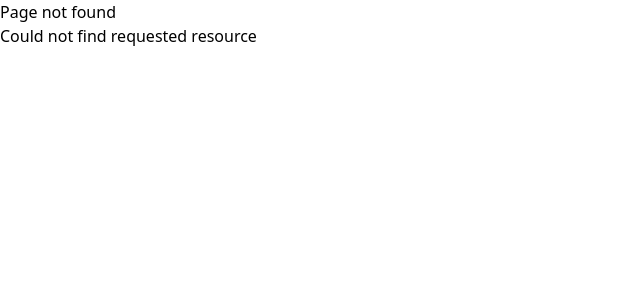
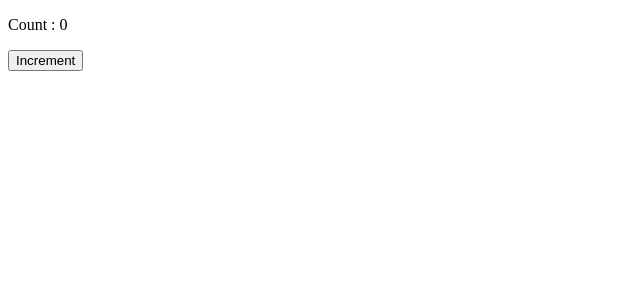
Before and after one commit to NadraAmriii/Next-JS-Tutorial, a Next.js app: page /counter in a window 1280 px wide. Before the commit this address had no page. Shown: the top 300 px of the page, without its empty margins (0-640 px from the left). Built offline with nearby package versions, Linux system fonts and the light colour scheme.

Commit message:
metadata

```diff
--- a/app/(auth)/forgot-password/page.tsx
+++ b/app/(auth)/forgot-password/page.tsx
@@ -1,3 +1,3 @@
 export default function ForgotPassword() {
-    return <div>forgot password  Page</div>
+    return <div>forgot password Page</div>
 }
--- a/app/about/page.tsx
+++ b/app/about/page.tsx
@@ -1,3 +1,10 @@
+
+
+export const metadata = {
+    title : "About Page",
+    description : "This is the about page of our app"
+}
+
 const About = () => {
     return (
         <div>
--- /dev/null
+++ b/app/counter/counter.tsx
@@ -0,0 +1,13 @@
+"use client";
+import { useState } from "react";
+
+export const Counter = () => {
+     const [count, setCount] = useState(0);
+     return (
+         <div>
+            <p>Count : {count}</p>
+            <button onClick={()=> setCount(count + 1)}>Increment</button>
+
+        </div>
+     )
+}
--- /dev/null
+++ b/app/counter/page.tsx
@@ -0,0 +1,14 @@
+
+import { Counter } from "./counter";
+
+
+export const metadata = {
+    title : "Counter ",
+};
+
+export default function CounterPage(){
+
+    return (
+       <Counter/>
+    )
+}
--- a/app/layout.tsx
+++ b/app/layout.tsx
@@ -1,16 +1,6 @@
 import type { Metadata } from "next";
-import { Geist, Geist_Mono } from "next/font/google";
-import "./globals.css";
 
-const geistSans = Geist({
-  variable: "--font-geist-sans",
-  subsets: ["latin"],
-});
 
-const geistMono = Geist_Mono({
-  variable: "--font-geist-mono",
-  subsets: ["latin"],
-});
 
 export const metadata: Metadata = {
   title: "React Tutorial",
@@ -23,11 +13,9 @@
   children: React.ReactNode;
 }>) {
   return (
-    <html>
-      <body
-        className={`${geistSans.variable} ${geistMono.variable} antialiased`}
-      >
-                {children}
+    <html lang="en">
+      <body>
+       {children}
 
       </body>
     </html>
--- a/app/products/[productid]/page.tsx
+++ b/app/products/[productid]/page.tsx
@@ -1,3 +1,26 @@
+
+
+import { Metadata } from "next";
+
+type Props = {
+    params : Promise<{ productid: string }>;
+};
+export const  generateMetadata = async ({ params,
+
+ }: Props): Promise<Metadata> => {
+    const id = (await params).productid;// Extracting productid from params
+    const title = await new Promise((resolve) => {
+        setTimeout(() => {
+            resolve(`iphone ${id} Details`);
+        },100);
+    });
+    return {
+        title: `Product ${title} `,
+    };
+
+};
+
+
 const DetailsProduct = async ({ params }: { params: { productid: string } }) => {
     const productid = (await params).productid;
     return (
--- a/app/products/page.tsx
+++ b/app/products/page.tsx
@@ -1,3 +1,5 @@
+
+
 const Products = () => {
     return (
         <div>
```
Also changed, not shown: app/products/[productid]/layout.tsx (added, +17 -0 lines), app/(auth)/login/page.tsx (line endings or trailing spaces).
